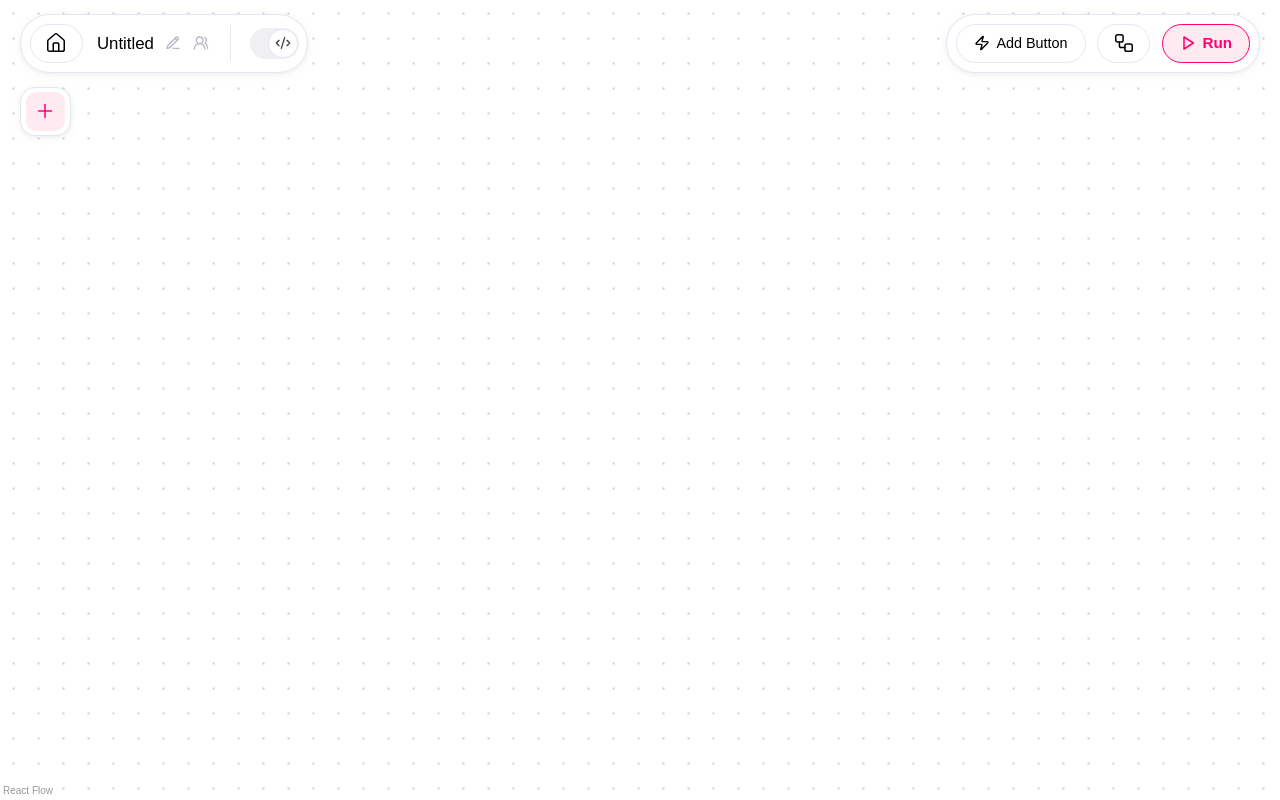
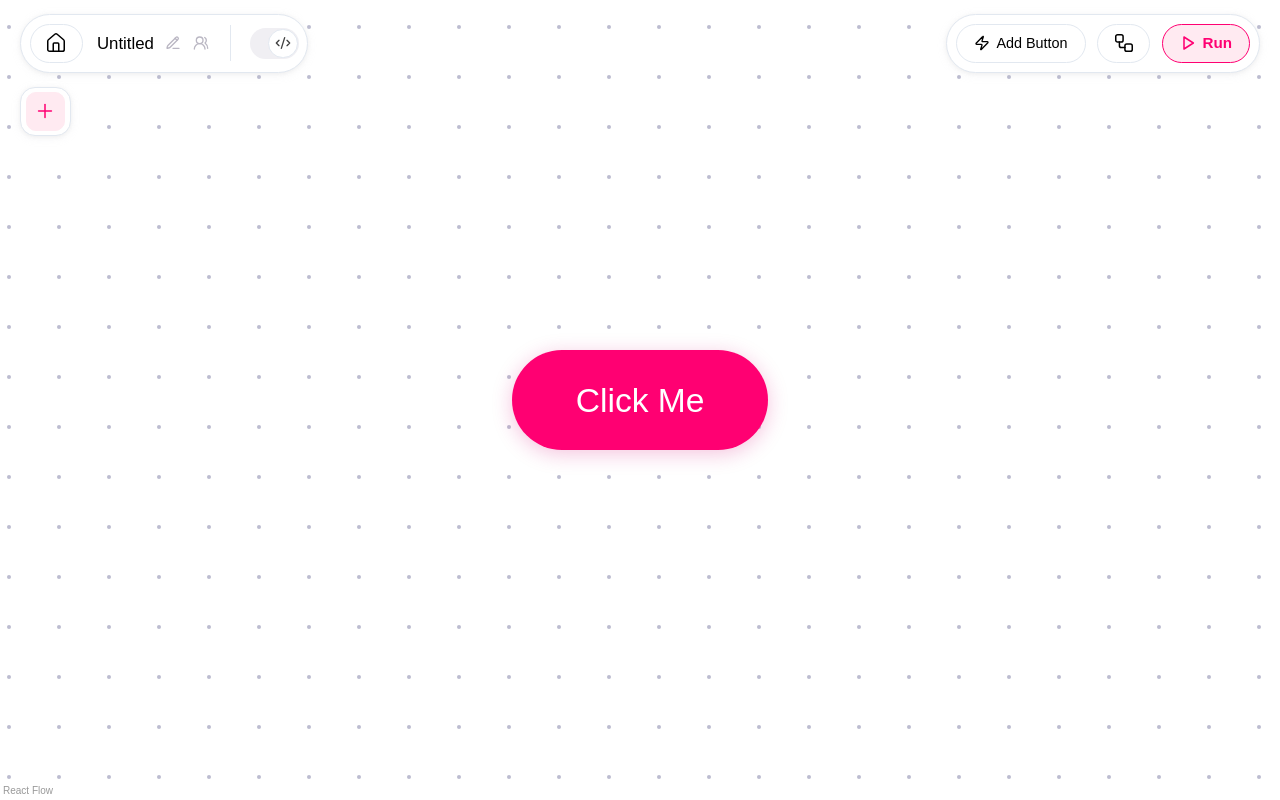
Before and after one commit to meiy112/Floowbox, a Next.js app in the folder frontend/: page /custom-flow in a window 1280 px wide. Both pictures are taken after a click on the button "Add Button". Built offline with nearby package versions, Linux system fonts and the light colour scheme; a web font is replaced by a local one.

Commit message:
Button node

```diff
--- a/frontend/app/components/NodeHandleWrapper.tsx
+++ b/frontend/app/components/NodeHandleWrapper.tsx
@@ -8,6 +8,7 @@ type NodeHandleWrapperProps = {
   isConnectable: boolean;
   threshold?: number; // threshold (in pixels) for showing source handles when not connected
   children: React.ReactNode;
+  isFrontend?: boolean;
 };
 
 const NodeHandleWrapper = ({
--- a/frontend/app/custom-flow/CustomFlow.tsx
+++ b/frontend/app/custom-flow/CustomFlow.tsx
@@ -15,6 +15,7 @@ import TopMenu from "./TopMenu";
 import ImageNode from "./nodes/ImageNode";
 import TextNode from "./nodes/TextNode";
 import AIModelNode from "./nodes/AIModelNode";
+import ButtonNode from "./nodes/ButtonNode";
 
 interface ConnectionParams {
   source: string;
@@ -43,6 +44,7 @@ export default function CustomFlow({
     imagebox: ImageNode,
     textbox: TextNode,
     llm: AIModelNode,
+    button: ButtonNode,
   };
 
   useEffect(() => {
@@ -95,7 +97,7 @@ export default function CustomFlow({
     if (nodeType === "textbox") {
       newData = { isFrontend: isFrontend, id: newId };
     } else if (nodeType === "button") {
-      newData = { type: "text", id: newId };
+      newData = { isFrontend: isFrontend, id: newId };
     } else if (nodeType === "llm") {
       setIsFrontend(false);
       newData = { type: "text", id: newId };
--- a/frontend/app/custom-flow/TopMenu.tsx
+++ b/frontend/app/custom-flow/TopMenu.tsx
@@ -42,6 +42,23 @@ const TopMenu = ({
   addNewNode: (nodeType: string, position: any, id: string) => void;
   reactFlowWrapper: any;
 }) => {
+  const reactFlowInstance = useReactFlow();
+  const [centerFlowPosition, setCenterFlowPosition] = useState<{
+    x: number;
+    y: number;
+  } | null>(null);
+
+  useEffect(() => {
+    if (reactFlowWrapper.current && reactFlowInstance) {
+      const { width, height } =
+        reactFlowWrapper.current.getBoundingClientRect();
+      const viewport = reactFlowInstance.getViewport();
+      const centerFlowX = (-viewport.x + width / 2) / viewport.zoom;
+      const centerFlowY = (-viewport.y + height / 2) / viewport.zoom;
+      setCenterFlowPosition({ x: centerFlowX, y: centerFlowY });
+    }
+  }, [reactFlowInstance]);
+
   return (
     <div className="pointer-events-none absolute text-black z-10 py-[1em] px-[1.4em] text-[0.9em] flex flex-col w-full gap-y-[1em]">
       <div className="select-none items-center justify-between flex w-full">
@@ -69,6 +86,9 @@ const TopMenu = ({
             text="Add Button"
             icon={<Zap size={16} />}
             padding={1.2}
+            onClick={() =>
+              addNewNode("button", centerFlowPosition, generateId())
+            }
           />
           <TopMenuButton icon={<Workflow size={22} strokeWidth={1.65} />} />
           <TopMenuButton
@@ -83,7 +103,7 @@ const TopMenu = ({
       <div className="flex">
         <ComponentMenu
           addNewNode={addNewNode}
-          reactFlowWrapper={reactFlowWrapper}
+          centerFlowPosition={centerFlowPosition}
         />
       </div>
     </div>
@@ -92,28 +112,12 @@ const TopMenu = ({
 
 const ComponentMenu = ({
   addNewNode,
-  reactFlowWrapper,
+  centerFlowPosition,
 }: {
   addNewNode: (nodeType: string, position: any, id: string) => void;
-  reactFlowWrapper: any;
+  centerFlowPosition: any;
 }) => {
   const [expand, setExpand] = useState(false);
-  const reactFlowInstance = useReactFlow();
-  const [centerFlowPosition, setCenterFlowPosition] = useState<{
-    x: number;
-    y: number;
-  } | null>(null);
-
-  useEffect(() => {
-    if (reactFlowWrapper.current && reactFlowInstance) {
-      const { width, height } =
-        reactFlowWrapper.current.getBoundingClientRect();
-      const viewport = reactFlowInstance.getViewport();
-      const centerFlowX = (-viewport.x + width / 2) / viewport.zoom;
-      const centerFlowY = (-viewport.y + height / 2) / viewport.zoom;
-      setCenterFlowPosition({ x: centerFlowX, y: centerFlowY });
-    }
-  }, [reactFlowInstance]);
 
   return (
     <div className="">
@@ -197,15 +201,18 @@ const TopMenuButton = ({
   outlined,
   filled,
   padding,
+  onClick,
 }: {
   text?: any;
   icon?: any;
   outlined?: boolean;
   filled?: boolean;
   padding?: number;
+  onClick?: () => void;
 }) => {
   return (
     <button
+      onClick={onClick}
       className={`${outlined && "floating-menu__button--outlined"} ${
         filled && "floating-menu__button--filled"
       } flex items-center justify-center gap-x-[0.45em] h-[2.7em] floating-menu__button rounded-[50em] font-medium`}
--- /dev/null
+++ b/frontend/app/custom-flow/nodes/ButtonNode.css
@@ -0,0 +1,5 @@
+.button-node {
+  background: var(--primary);
+  box-shadow: 0 2px 10px rgba(217, 18, 124, 0.25);
+  font-weight: 400 !important;
+}
--- /dev/null
+++ b/frontend/app/custom-flow/nodes/ButtonNode.tsx
@@ -0,0 +1,63 @@
+"use client";
+import React, { useEffect, useState } from "react";
+import "./ButtonNode.css";
+import { useNodeConnectionContext } from "@/app/context/NodeConnectionProvider";
+import { PipelineNode } from "@/app/class/Pipeline";
+import NodeHandleWrapper from "@/app/components/NodeHandleWrapper";
+
+type ButtonNodeProps = {
+  data: {
+    isFrontend: boolean;
+    id: string;
+  };
+  isConnectable: boolean;
+};
+
+const ButtonNode = ({ data, isConnectable }: ButtonNodeProps) => {
+  const { isFrontend, id } = data;
+
+  const { currentPipeline, registerNode } = useNodeConnectionContext();
+
+  const nodeDefinition: PipelineNode = {
+    id: id,
+    type: "button",
+    process: async () => {
+      console.log("Button pressed, running pipeline");
+      return;
+    },
+  };
+
+  useEffect(() => {
+    registerNode(nodeDefinition);
+  }, []);
+
+  const onClick = async () => {
+    if (!currentPipeline) {
+      console.log("Pipeline 'pipeline1' not found.");
+      return;
+    }
+    try {
+      await currentPipeline.execute("someInput", [id]);
+    } catch (error) {
+      console.log("Error executing pipeline:", error);
+    }
+  };
+
+  return (
+    <NodeHandleWrapper
+      isFrontend={isFrontend}
+      id={id}
+      type={"text"}
+      isConnectable={isConnectable}
+    >
+      <button
+        onClick={onClick}
+        className="text-white text-[1.05rem] button-node h-[3em] px-[1.9em] rounded-[50em]"
+      >
+        Click Me
+      </button>
+    </NodeHandleWrapper>
+  );
+};
+
+export default ButtonNode;
```
